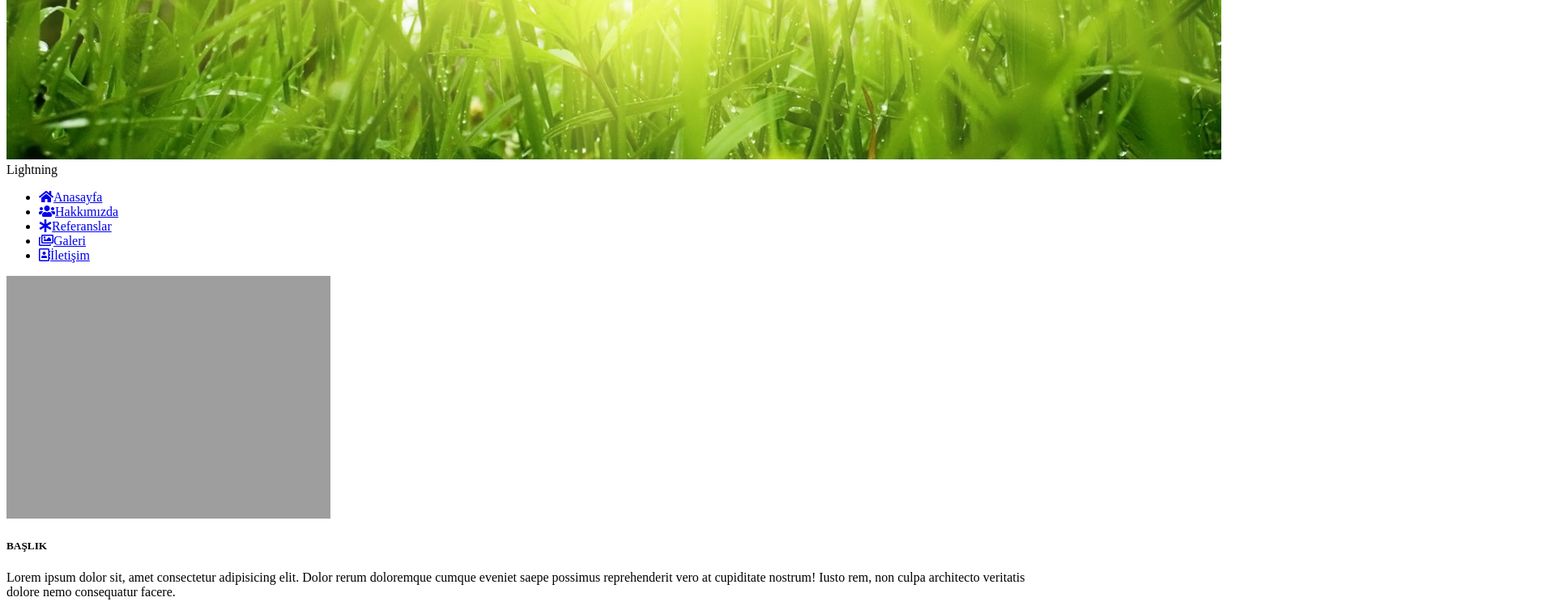
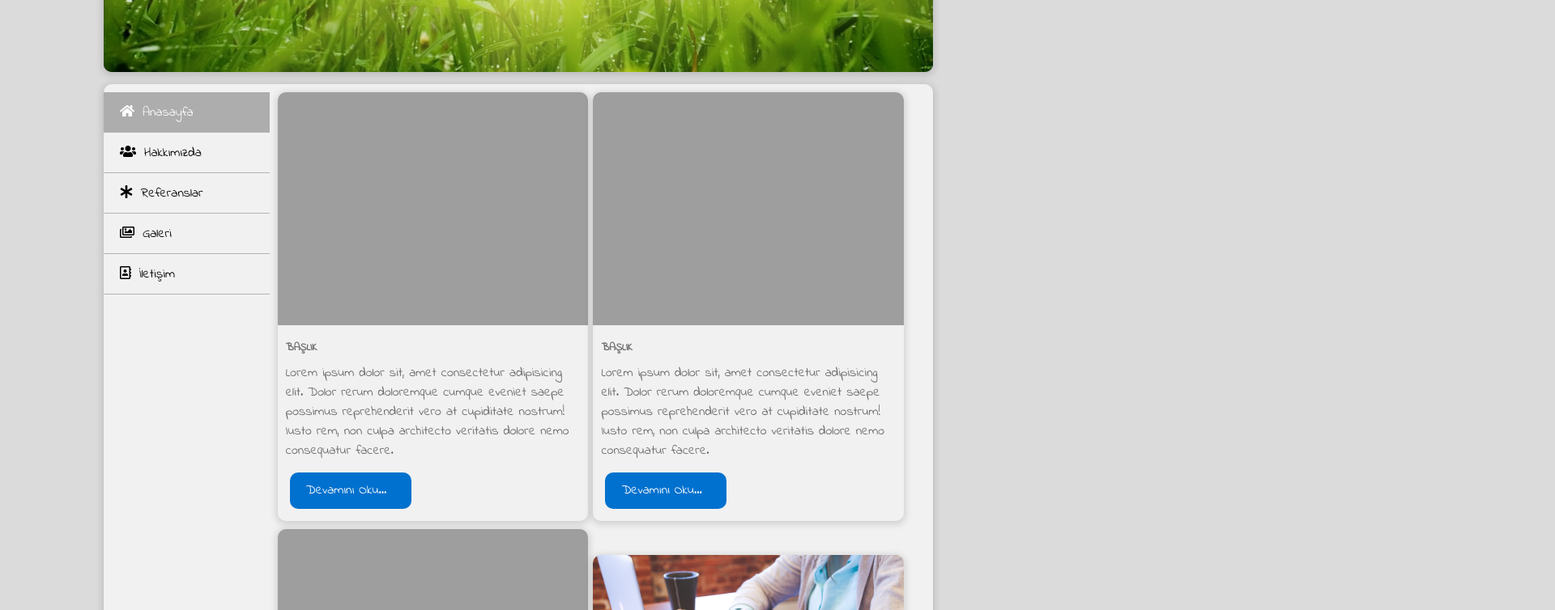
Before and after one commit to atifsimsek/html-css-js-projects, a plain HTML site: page Html-Css-Js WebSite Project/01 - İlk Site Denemesi/index.html in a window 1280 px wide. Shown: the part 216-970 px from the top of the page at 81% size, 1920 px wide, since content can reach past the window. Drawn offline with Linux system fonts and the light colour scheme; the site is published under a folder, as on GitHub Pages, so addresses that start at the root find nothing; a web font is replaced by a local one.

Commit message:
link added

```diff
--- a/Html-Css-Js WebSite Project/01 - İlk Site Denemesi/galeri.html
+++ b/Html-Css-Js WebSite Project/01 - İlk Site Denemesi/galeri.html
@@ -6,7 +6,7 @@
     <meta http-equiv="X-UA-Compatible" content="IE=edge">
     <meta name="viewport" content="width=device-width, initial-scale=1.0">
     <title>Galeri</title>
-    <link rel="stylesheet" href="/Css/style.css">
+    <link rel="stylesheet" href="Css/style.css">
     <link rel="preconnect" href="https://fonts.gstatic.com">
     <link href="https://fonts.googleapis.com/css2?family=Indie+Flower&display=swap" rel="stylesheet">
     <link rel="stylesheet" href="https://use.fontawesome.com/releases/v5.0.13/css/all.css"
--- a/Html-Css-Js WebSite Project/01 - İlk Site Denemesi/index.html
+++ b/Html-Css-Js WebSite Project/01 - İlk Site Denemesi/index.html
@@ -5,8 +5,8 @@
     <meta charset="UTF-8">
     <meta http-equiv="X-UA-Compatible" content="IE=edge">
     <meta name="viewport" content="width=device-width, initial-scale=1.0">
-    <title>Hüseyin</title>
-    <link rel="stylesheet" href="/Css/style.css">
+    <title>Lightning</title>
+    <link rel="stylesheet" href="Css/style.css">
     <link rel="preconnect" href="https://fonts.gstatic.com">
     <link href="https://fonts.googleapis.com/css2?family=Indie+Flower&display=swap" rel="stylesheet">
     <link rel="stylesheet" href="https://use.fontawesome.com/releases/v5.0.13/css/all.css"
```
Also changed, not shown: Html-Css-Js WebSite Project/01 - İlk Site Denemesi/hakkimizda.html (+1 -1 lines), Html-Css-Js WebSite Project/01 - İlk Site Denemesi/iletisim.html (+1 -1 lines), Html-Css-Js WebSite Project/01 - İlk Site Denemesi/referanslar.html (+1 -1 lines), Html-Css-Js WebSite Project/01 - İlk Site Denemesi/readme.md.
